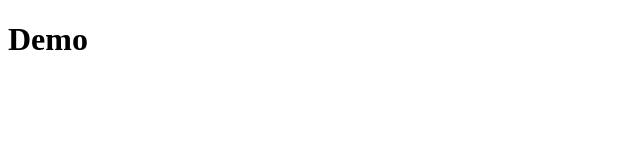
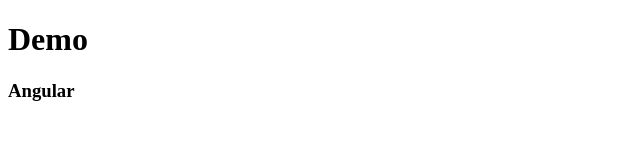
Before and after one commit to congtre/testgit, a plain HTML site: page index.html in a window 1280 px wide. Shown: the full height of the page, 0-640 px from the left. Drawn offline with Linux system fonts and the light colour scheme.

Commit message:
add h3 in index.html

```diff
--- a/index.html
+++ b/index.html
@@ -8,5 +8,6 @@
 </head>
 <body>
     <h1>Demo</h1>
+    <h3>Angular</h3>
 </body>
 </html>
```
